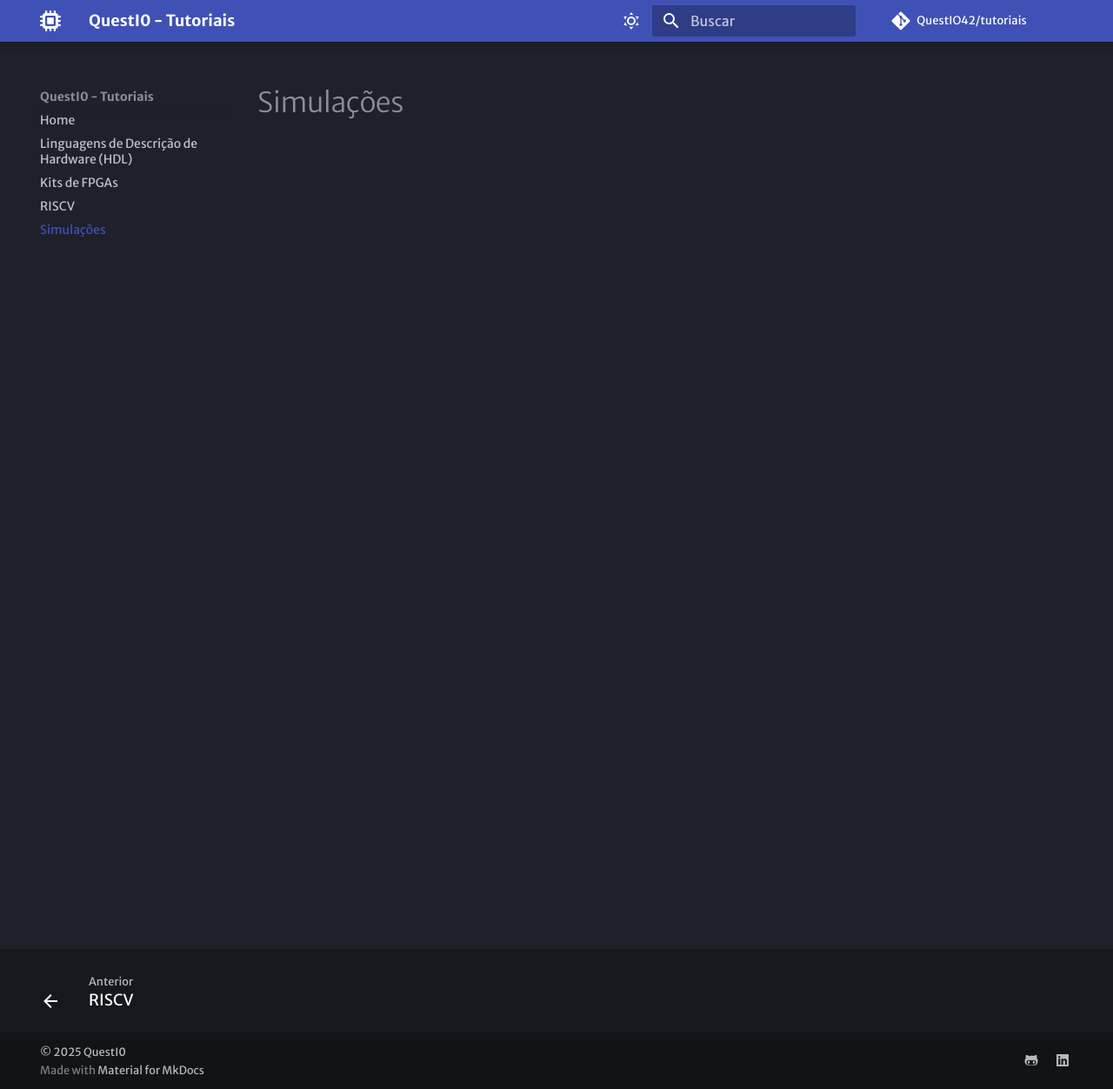
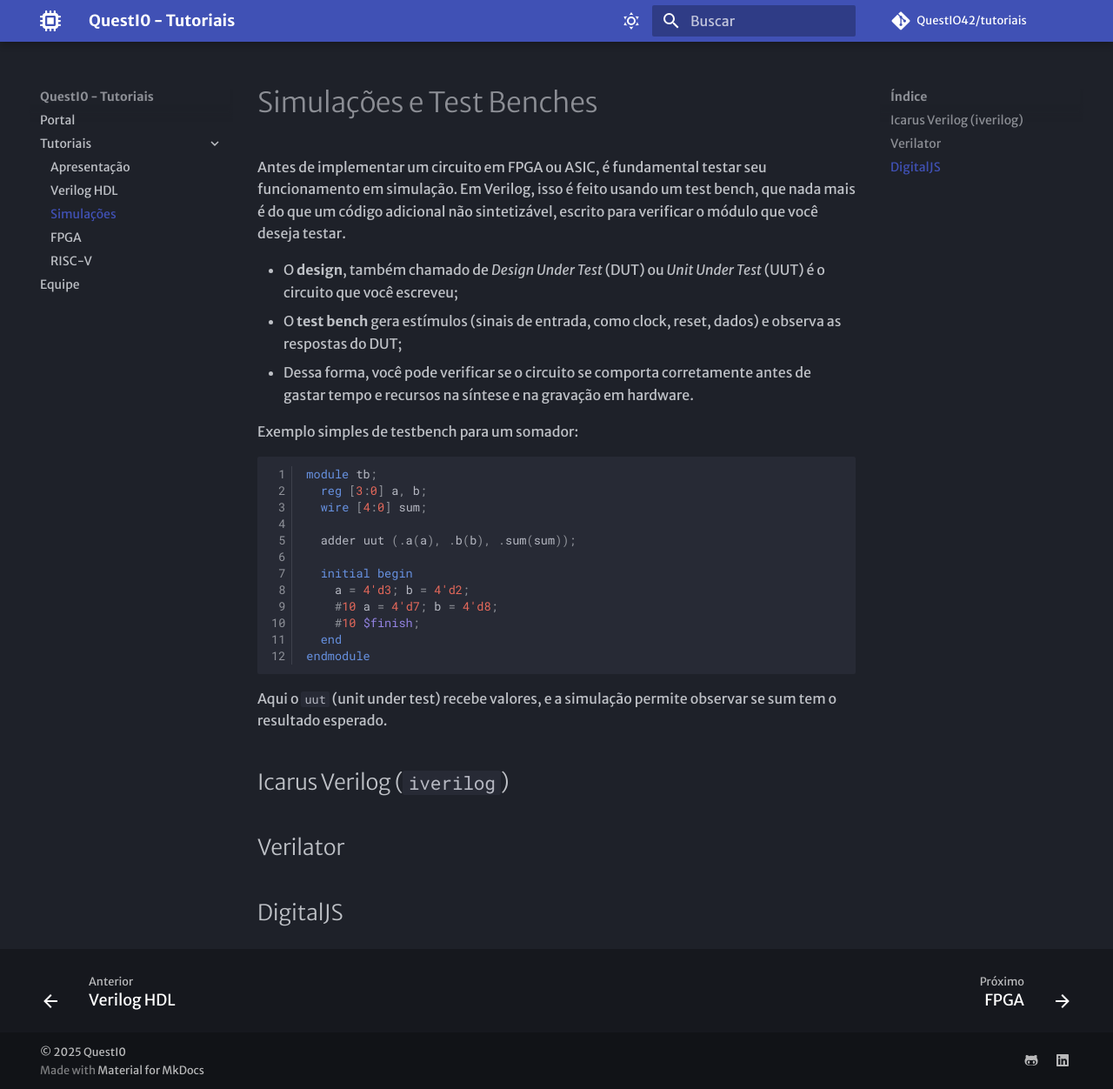
Before and after one commit to QuestIO42/tutoriais, an MkDocs documentation site: the page built from docs/Sim.md, in a window 1280 px wide and 1252 px high. Shown: the whole window at 87% size. Built offline with MkDocs 1.6.1 and Material for MkDocs 9.7.7, drawn with Linux system fonts in a browser that asks for light colours; comment, search, counter and statistics services are not loaded.

Commit message:
feat: quick off

````diff
--- a/docs/Placas.md
+++ /dev/null
@@ -1 +0,0 @@
-# Kits de FPGAs
--- a/docs/Sim.md
+++ b/docs/Sim.md
@@ -1 +1,32 @@
-# Simulações
+# Simulações e Test Benches
+
+Antes de implementar um circuito em FPGA ou ASIC, é fundamental testar seu funcionamento em simulação. Em Verilog, isso é feito usando um test bench, que nada mais é do que um código adicional não sintetizável, escrito para verificar o módulo que você deseja testar.
+
+- O **design**, também chamado de *Design Under Test* (DUT) ou *Unit Under Test* (UUT) é o circuito que você escreveu;
+- O **test bench** gera estímulos (sinais de entrada, como clock, reset, dados) e observa as respostas do DUT;
+- Dessa forma, você pode verificar se o circuito se comporta corretamente antes de gastar tempo e recursos na síntese e na gravação em hardware.
+
+Exemplo simples de testbench para um somador:
+
+```verilog
+module tb;
+  reg [3:0] a, b;
+  wire [4:0] sum;
+
+  adder uut (.a(a), .b(b), .sum(sum));
+
+  initial begin
+    a = 4'd3; b = 4'd2;
+    #10 a = 4'd7; b = 4'd8;
+    #10 $finish;
+  end
+endmodule
+```
+
+Aqui o `uut` (unit under test) recebe valores, e a simulação permite observar se sum tem o resultado esperado.
+
+## Icarus Verilog (`iverilog`)
+
+## Verilator
+
+## DigitalJS
--- a/mkdocs.yml
+++ b/mkdocs.yml
@@ -1,9 +1,19 @@
 site_name: QuestI0 - Tutoriais
 site_description: Tutoriais básicos para o desenvolvimento de hardware
 site_url: https://tutoriais.vlab.dc.ufscar.br
-site_author: Ricardo Menotti
+site_author: QuestIO team
 repo_url: https://github.com/QuestIO42/tutoriais
 repo_name: QuestIO42/tutoriais
+
+nav:
+  - Portal: 'https://vlab.dc.ufscar.br'
+  - Tutoriais:
+    - Apresentação: index.md
+    - Verilog HDL: HDL.md
+    - Simulações: Sim.md
+    - FPGA: FPGA.md
+    - RISC-V: RISCV.md
+  - Equipe: 'https://vlab.dc.ufscar.br/equipe.html'
 
 theme:
   language: pt-BR
@@ -43,20 +53,21 @@ extra:
       link: https://www.linkedin.com/company/questio42/
 
 markdown_extensions:
+  - admonition
   - footnotes
   - attr_list
+  - pymdownx.details
+  - pymdownx.magiclink
   - pymdownx.highlight:
       anchor_linenums: true
       linenums: true
       use_pygments: true
   - pymdownx.snippets:
       base_path: !relative $docs_dir
-  - pymdownx.magiclink
   - pymdownx.saneheaders
   - pymdownx.emoji:
       emoji_index: !!python/name:material.extensions.emoji.twemoji
       emoji_generator: !!python/name:material.extensions.emoji.to_svg
-  - pymdownx.superfences
   - pymdownx.tabbed:
       alternate_style: true
   - pymdownx.superfences:
````
Also changed, not shown: README.md (+31 -2 lines), docs/FPGA.md (added, +42 -0 lines), docs/HDL.md (+24 -0 lines), docs/RISCV.md (+19 -0 lines).
